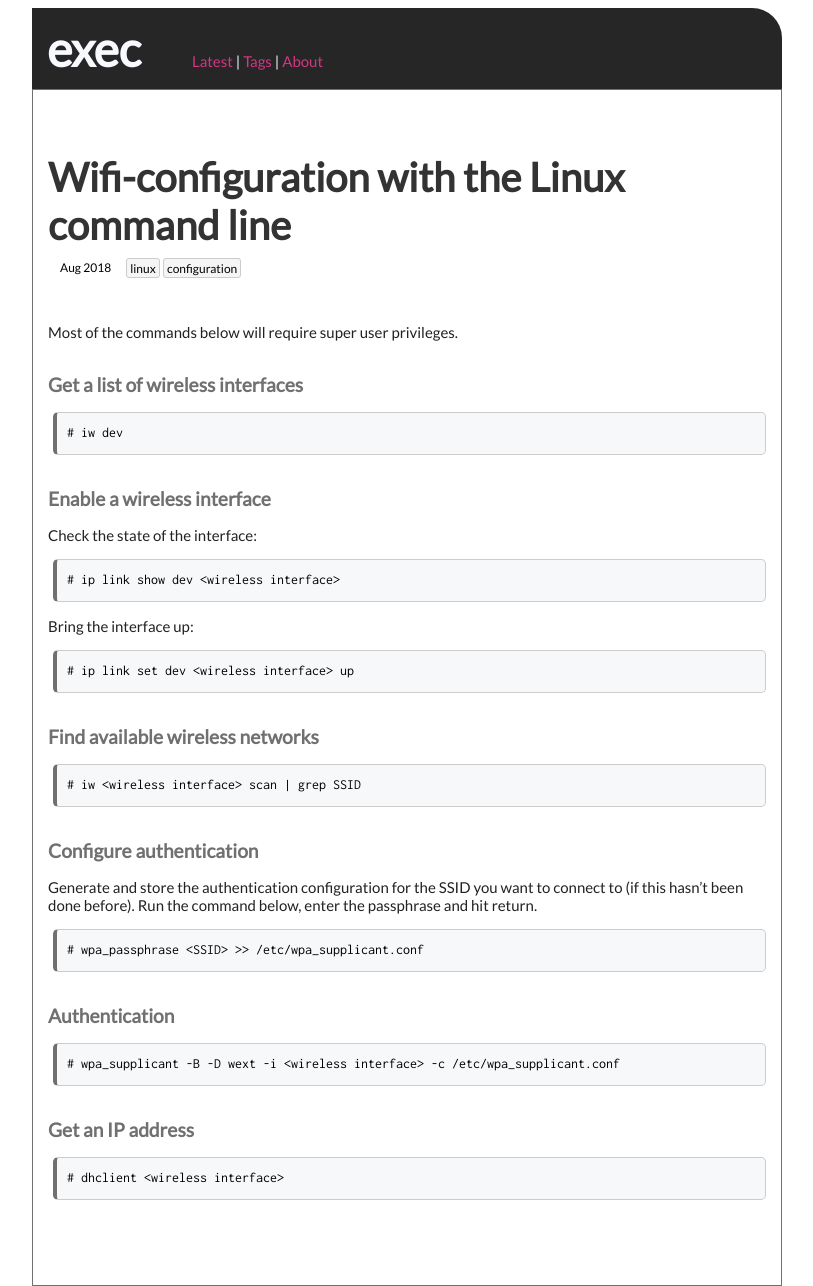
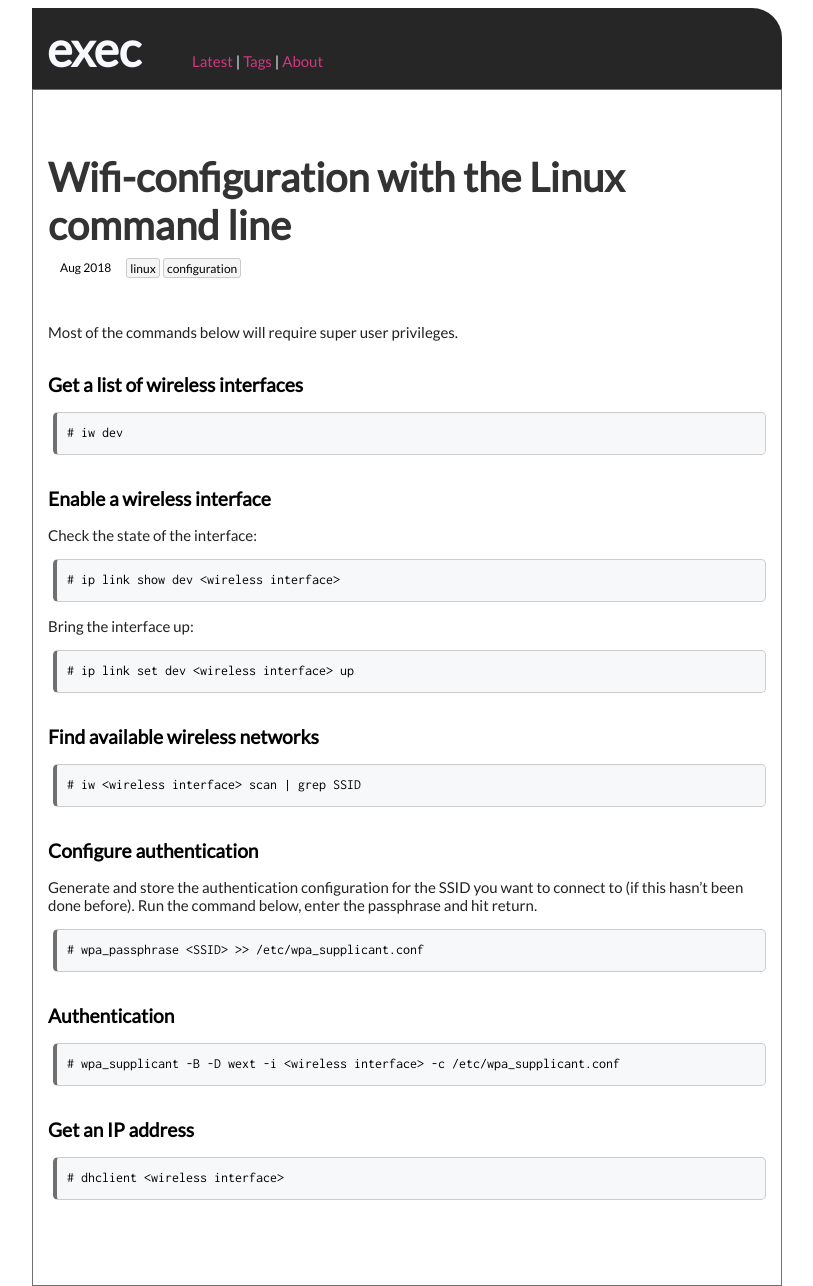
Before and after one commit to execas/execas.github.io, a Jekyll site: the page built from _posts/2018-08-11-wifi-configuration-with-the-linux-command-line.md, in a window 1280 px wide. Shown: the whole page, without its empty margins (233-1046 px from the left). Built offline with Jekyll 4.4.1, drawn with Linux system fonts in a browser that asks for light colours.

Commit message:
Update execas.css

```diff
--- a/css/execas.css
+++ b/css/execas.css
@@ -269,7 +269,7 @@ END: postinfo
 }
 
 .post h3 {
-     color: #707070;
+     color: #000000;
      font-size: 1.2rem;
      margin-top:2rem;
      margin-bottom:1rem;
```
